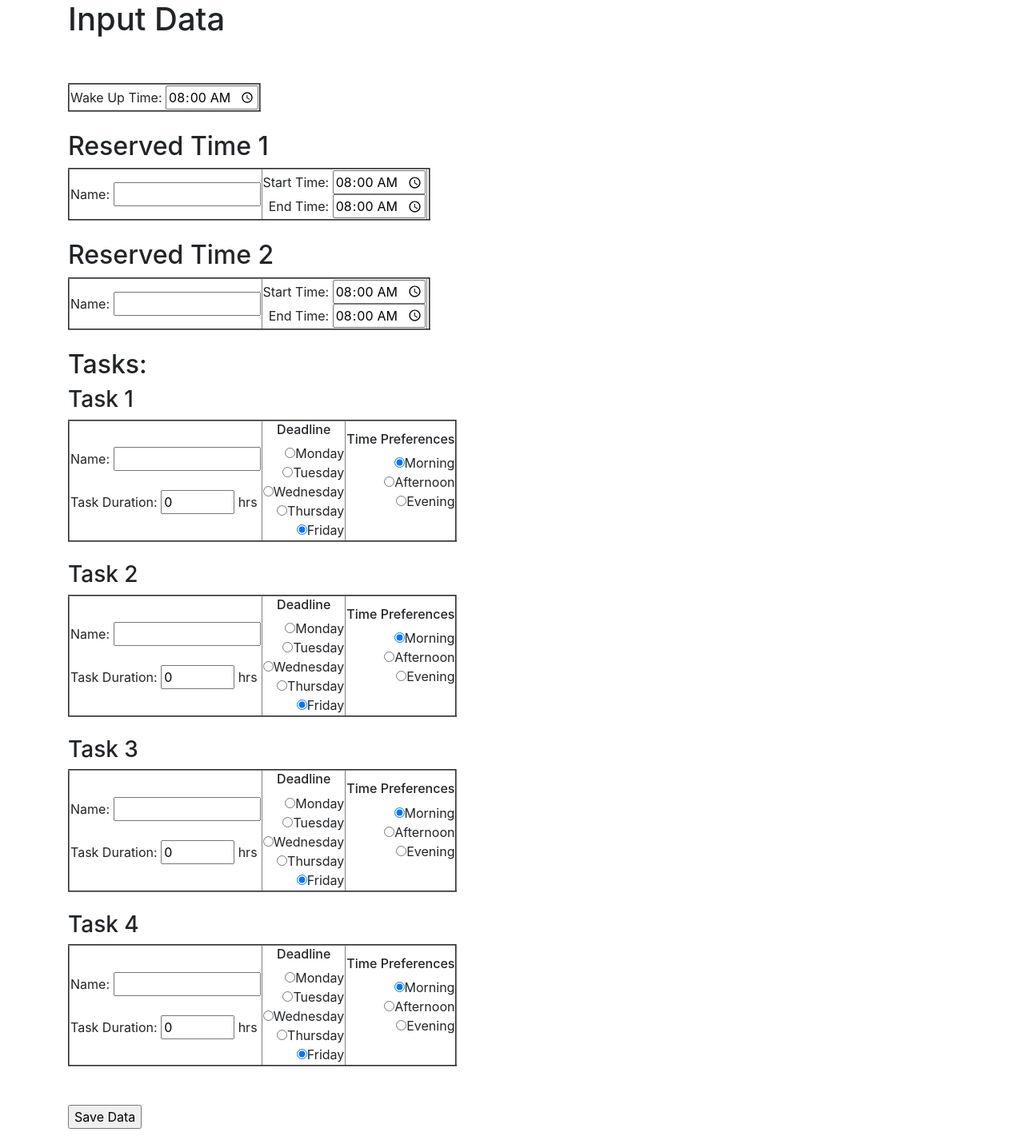
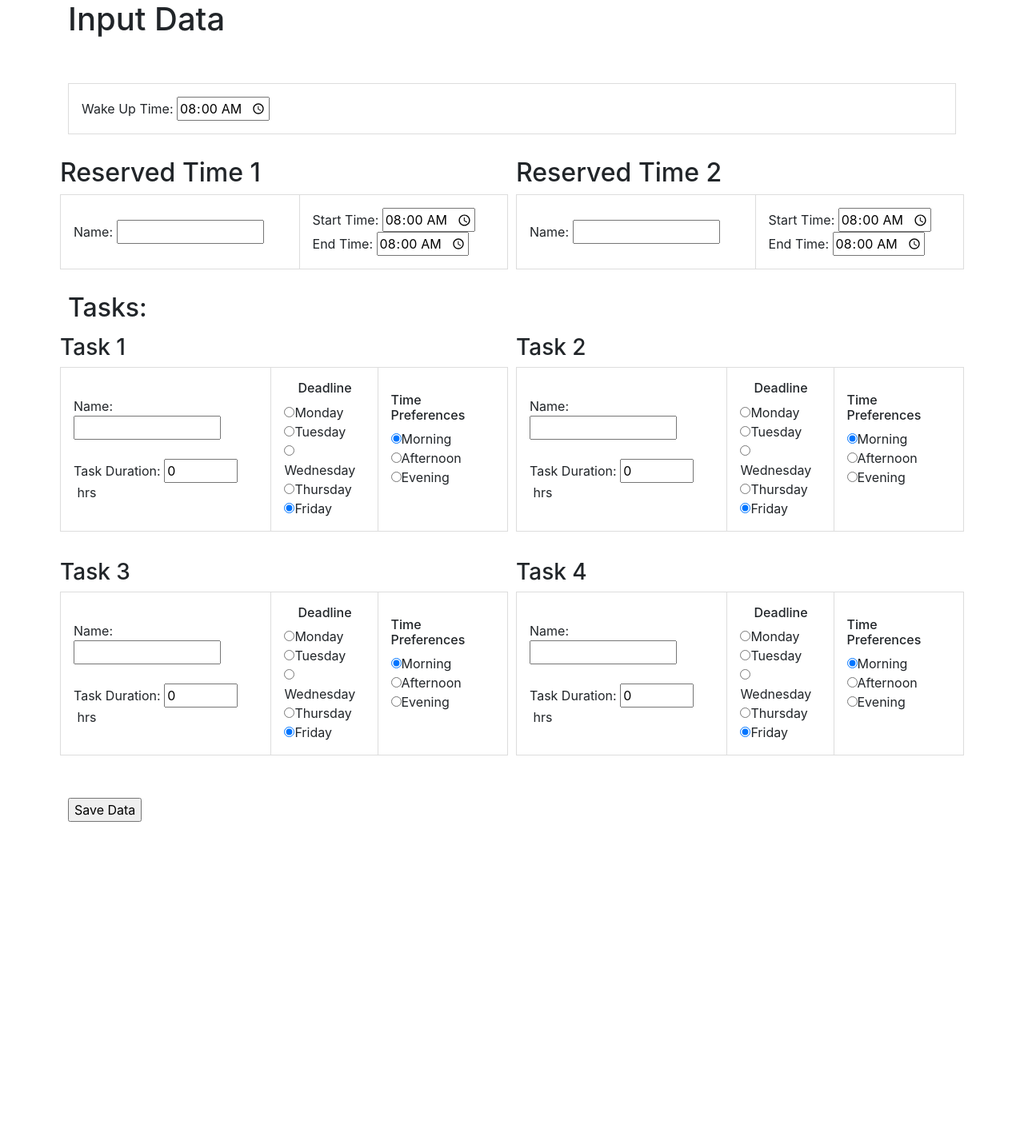
Before and after one commit to bjRichardLiu/PlanEase, a Flask app: page / in a window 1280 px wide. Shown: the part 56-1492 px from the top of the page at 80% size. After the commit the page ends 1084 px from the top, so only its background shows below. Run offline with Flask 3, Linux system fonts and the light colour scheme; a user stored in the database is signed in; some libraries are stand-ins or nearby versions.

Commit message:
side by side, if screen narrow, it will go down

```diff
--- a/website/templates/home.html
+++ b/website/templates/home.html
@@ -3,6 +3,37 @@
 
 {% block content %}
 <head>
+    <style>
+        * {
+          box-sizing: border-box;
+        }
+
+        .row {
+          display: flex;
+          flex-wrap: wrap;
+        }
+
+        .column {
+          flex: 50%;
+          padding: 5px;
+        }
+
+        table {
+          border-collapse: collapse;
+          border-spacing: 0;
+          width: 100%;
+          border: 1px solid #ddd;
+        }
+
+        th, td {
+          text-align: left;
+          padding: 16px;
+        }
+
+        tr:nth-child(even) {
+          background-color: #f2f2f2;
+        }
+    </style>
     <title>Input Data</title>
 </head>
 
@@ -25,6 +56,8 @@
         <br>
 
         <!-- Reserved Time 1 -->
+        <div class="row">
+            <div class="column">
                 <h2>Reserved Time 1</h2>
                 <table border="2" class="normal">
                     <tbody>
@@ -39,14 +72,14 @@
                                 End Time:
                                 <input type="time" id="end_time_1" name="end_time_1" value="08:00"><br>
                             </td>
-                    <td align="center">
-                    </td>
                         </tr>
                     </tbody>
                 </table>
+            </div>
                 <br>
 
         <!-- Reserved Time 2 -->
+            <div class="column">
                 <h2>Reserved Time 2</h2>
                 <table border="2" class="normal">
                     <tbody>
@@ -61,17 +94,19 @@
                                 End Time:
                                 <input type="time" id="end_time_2" name="end_time_2" value="08:00"><br>
                             </td>
-                    <td align="center">
-                    </td>
                         </tr>
                     </tbody>
                 </table>
+            </div>
+        </div>
         <br>
 
         <!-- Tasks -->
         <h2>Tasks:</h2>
 
         <!-- Task 1 -->
+        <div class="row">
+            <div class="column">
                 <h3>Task 1</h3>
                 <table border="2" class="normal">
                     <tbody>
@@ -85,15 +120,15 @@
                                 Task Duration:
                                 <input type="text" size="4" id="timeRequired_1" name="timeRequired_1" value="0">&nbsphrs<br>
                             </td>
-                    <td align="right" class="wide">
-                        <h6>Deadline&nbsp&nbsp&nbsp&nbsp</h6>
+                            <td align="left" class="wide">
+                                <h6>&nbsp&nbsp&nbsp&nbspDeadline</h6>
                                 <input type="radio" id="deadline_1" name="deadline_1" value="Monday">Monday<br>
                                 <input type="radio" id="deadline_1" name="deadline_1" value="Tuesday">Tuesday<br>
                                 <input type="radio" id="deadline_1" name="deadline_1" value="Wednesday">Wednesday<br>
                                 <input type="radio" id="deadline_1" name="deadline_1" value="Thursday">Thursday<br>
                                 <input type="radio" id="deadline_1" name="deadline_1" value="Friday" checked>Friday<br>
                             </td>
-                    <td align="right" class="wide">
+                            <td align="left" class="wide">
                                 <h6>Time Preferences</h6>
                                 <input type="radio" id="morning_1" name="morning_1" value="Morning" checked>Morning<br>
                                 <input type="radio" id="morning_1" name="morning_1" value="Afternoon">Afternoon<br>
@@ -105,9 +140,11 @@
 
                     </tbody>
                 </table>
+            </div>
                 <br>
 
         <!-- Task 2 -->
+            <div class="column">
                 <h3>Task 2</h3>
                 <table border="2" class="normal">
                     <tbody>
@@ -121,15 +158,15 @@
                                 Task Duration:
                                 <input type="text" size="4" id="timeRequired_2" name="timeRequired_2" value="0">&nbsphrs<br>
                             </td>
-                    <td align="right" class="wide">
-                        <h6>Deadline&nbsp&nbsp&nbsp&nbsp</h6>
+                            <td align="left" class="wide">
+                                <h6>&nbsp&nbsp&nbsp&nbspDeadline</h6>
                                 <input type="radio" id="deadline_2" name="deadline_2" value="Monday">Monday<br>
                                 <input type="radio" id="deadline_2" name="deadline_2" value="Tuesday">Tuesday<br>
                                 <input type="radio" id="deadline_2" name="deadline_2" value="Wednesday">Wednesday<br>
                                 <input type="radio" id="deadline_2" name="deadline_2" value="Thursday">Thursday<br>
                                 <input type="radio" id="deadline_2" name="deadline_2" value="Friday" checked>Friday<br>
                             </td>
-                    <td align="right" class="wide">
+                            <td align="left" class="wide">
                                 <h6>Time Preferences</h6>
                                 <input type="radio" id="morning_2" name="morning_2" value="Morning" checked>Morning<br>
                                 <input type="radio" id="morning_2" name="morning_2" value="Afternoon">Afternoon<br>
@@ -139,9 +176,13 @@
                         </tr>
                     </tbody>
                 </table>
+            </div>
+        </div>
                 <br>
 
         <!-- Task 3 -->
+        <div class="row">
+            <div class="column">
                 <h3>Task 3</h3>
                 <table border="2" class="normal">
                     <tbody>
@@ -155,15 +196,15 @@
                                 Task Duration:
                                 <input type="text" size="4" id="timeRequired_3" name="timeRequired_3" value="0">&nbsphrs<br>
                             </td>
-                    <td align="right" class="wide">
-                        <h6>Deadline&nbsp&nbsp&nbsp&nbsp</h6>
+                            <td align="left" class="wide">
+                                <h6>&nbsp&nbsp&nbsp&nbspDeadline</h6>
                                 <input type="radio" id="deadline_3" name="deadline_3" value="Monday">Monday<br>
                                 <input type="radio" id="deadline_3" name="deadline_3" value="Tuesday">Tuesday<br>
                                 <input type="radio" id="deadline_3" name="deadline_3" value="Wednesday">Wednesday<br>
                                 <input type="radio" id="deadline_3" name="deadline_3" value="Thursday">Thursday<br>
                                 <input type="radio" id="deadline_3" name="deadline_3" value="Friday" checked>Friday<br>
                             </td>
-                    <td align="right" class="wide">
+                            <td align="left" class="wide">
                                 <h6>Time Preferences</h6>
                                 <input type="radio" id="morning_3" name="morning_3" value="Morning" checked>Morning<br>
                                 <input type="radio" id="morning_3" name="morning_3" value="Afternoon">Afternoon<br>
@@ -173,9 +214,11 @@
                         </tr>
                     </tbody>
                 </table>
+            </div>
                 <br>
 
             <!-- Task 4 -->
+            <div class="column">
                 <h3>Task 4</h3>
                 <table border="2" class="normal">
                     <tbody>
@@ -188,26 +231,26 @@
                                 Task Duration:
                                 <input type="text" size="4" id="timeRequired_4" name="timeRequired_4" value="0">&nbsphrs<br>
                             </td>
-                    <td align="right" class="wide">
-                        <h6>Deadline&nbsp&nbsp&nbsp&nbsp</h6>
+                            <td align="left" class="wide">
+                                <h6>&nbsp&nbsp&nbsp&nbspDeadline</h6>
                                 <input type="radio" id="deadline_4" name="deadline_4" value="Monday">Monday<br>
                                 <input type="radio" id="deadline_4" name="deadline_4" value="Tuesday">Tuesday<br>
                                 <input type="radio" id="deadline_4" name="deadline_4" value="Wednesday">Wednesday<br>
                                 <input type="radio" id="deadline_4" name="deadline_4" value="Thursday">Thursday<br>
                                 <input type="radio" id="deadline_4" name="deadline_4" value="Friday" checked>Friday<br>
                             </td>
-                    <td align="right" class="wide">
+                            <td align="left" class="wide">
                                 <h6>Time Preferences</h6>
                                 <input type="radio" id="morning_4" name="morning_4" value="Morning" checked>Morning<br>
                                 <input type="radio" id="morning_4" name="morning_4" value="Afternoon">Afternoon<br>
                                 <input type="radio" id="morning_4" name="morning_4" value="Evening">Evening<br>
-
                                 <br>
                             </td>
                         </tr>
-
                     </tbody>
                 </table>
+            </div>
+        </div>
         <br>
 
         <br>
```
Also changed, not shown: instance/database.db. Lines whose indentation alone changed are shown as unchanged.
